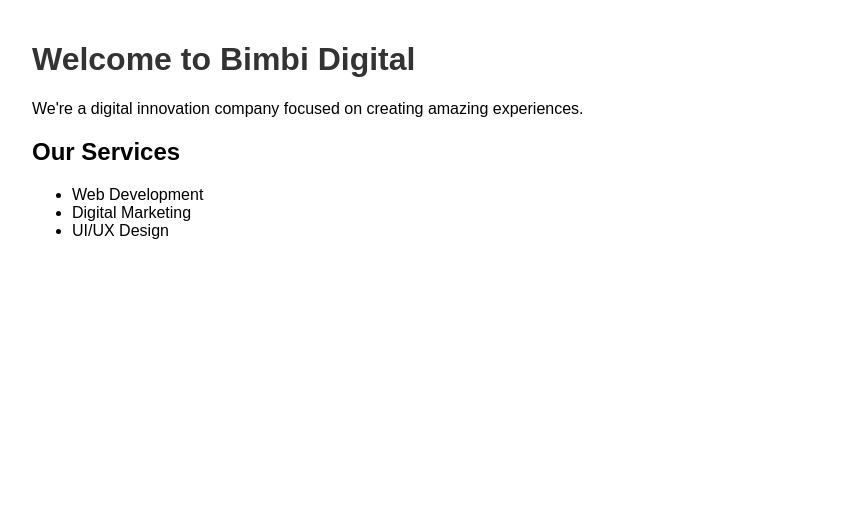
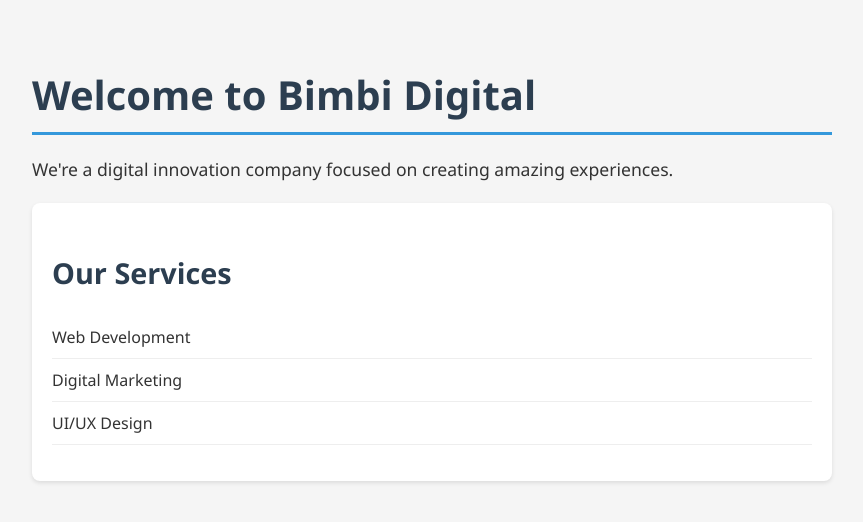
Before and after one commit to bimbx/bimbi-digital, a plain HTML site: page index.html in a window 1280 px wide. Shown: the whole page, without its empty margins (208-1071 px from the left). Drawn offline with Linux system fonts and the light colour scheme.

Commit message:
Enhanced styling with CSS

```diff
--- a/index.html
+++ b/index.html
@@ -6,16 +6,52 @@
     <title>Bimbi Digital</title>
     <style>
         body {
-            font-family: Arial, sans-serif;
+            font-family: 'Segoe UI', Tahoma, Geneva, Verdana, sans-serif;
             margin: 0;
-            padding: 20px;
+            padding: 0;
+            background-color: #f5f5f5;
+            color: #333;
         }
         .container {
             max-width: 800px;
             margin: 0 auto;
+            padding: 40px 20px;
         }
         h1 {
-            color: #333;
+            color: #2c3e50;
+            font-size: 2.5em;
+            margin-bottom: 20px;
+            border-bottom: 3px solid #3498db;
+            padding-bottom: 10px;
+        }
+        h2 {
+            color: #2c3e50;
+            font-size: 1.8em;
+            margin-top: 30px;
+        }
+        p {
+            line-height: 1.6;
+            font-size: 1.1em;
+        }
+        ul {
+            list-style-type: none;
+            padding: 0;
+        }
+        li {
+            padding: 10px 0;
+            border-bottom: 1px solid #eee;
+            transition: transform 0.2s;
+        }
+        li:hover {
+            transform: translateX(10px);
+            color: #3498db;
+        }
+        section {
+            background: white;
+            padding: 20px;
+            border-radius: 8px;
+            box-shadow: 0 2px 4px rgba(0,0,0,0.1);
+            margin-top: 20px;
         }
     </style>
 </head>
```
